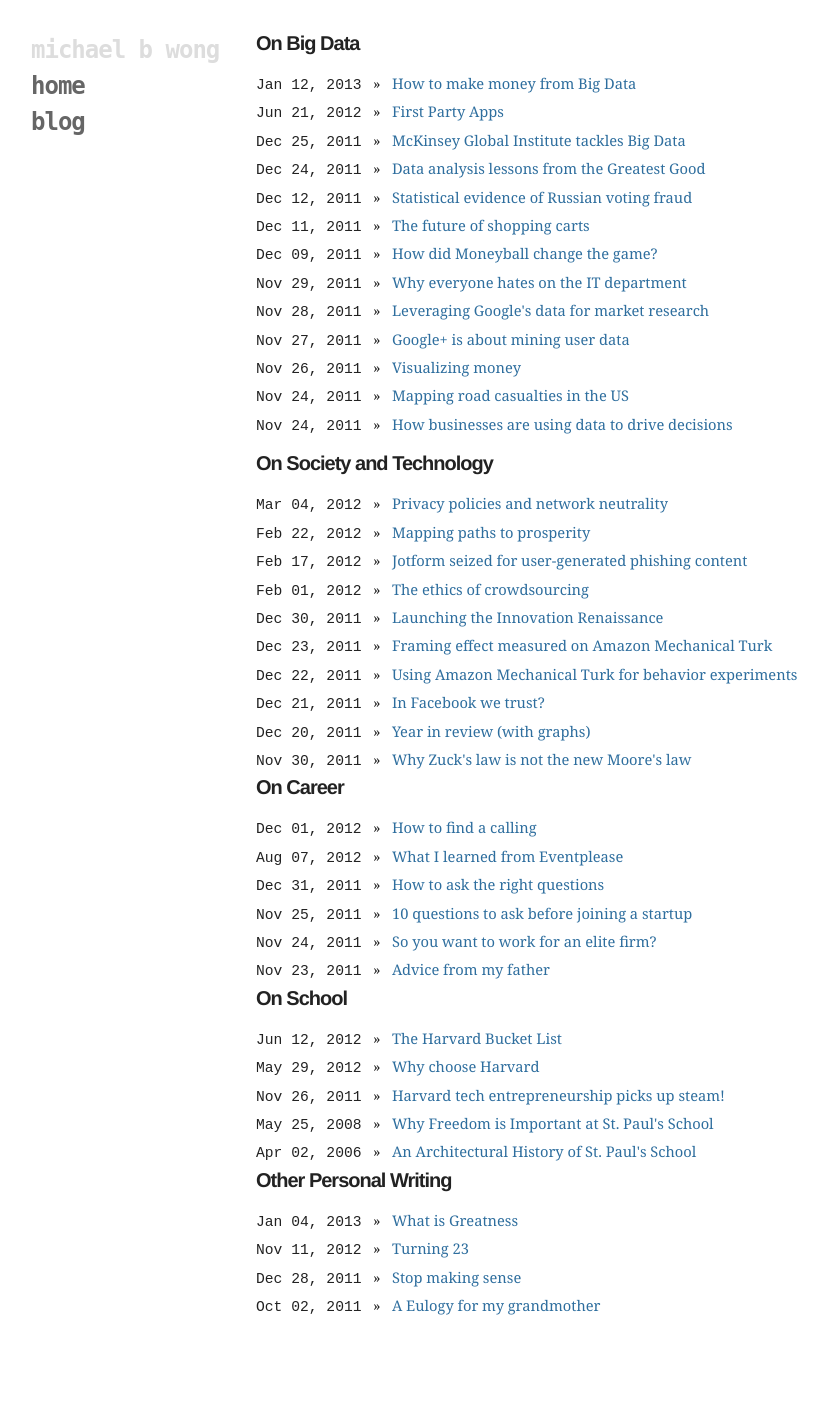
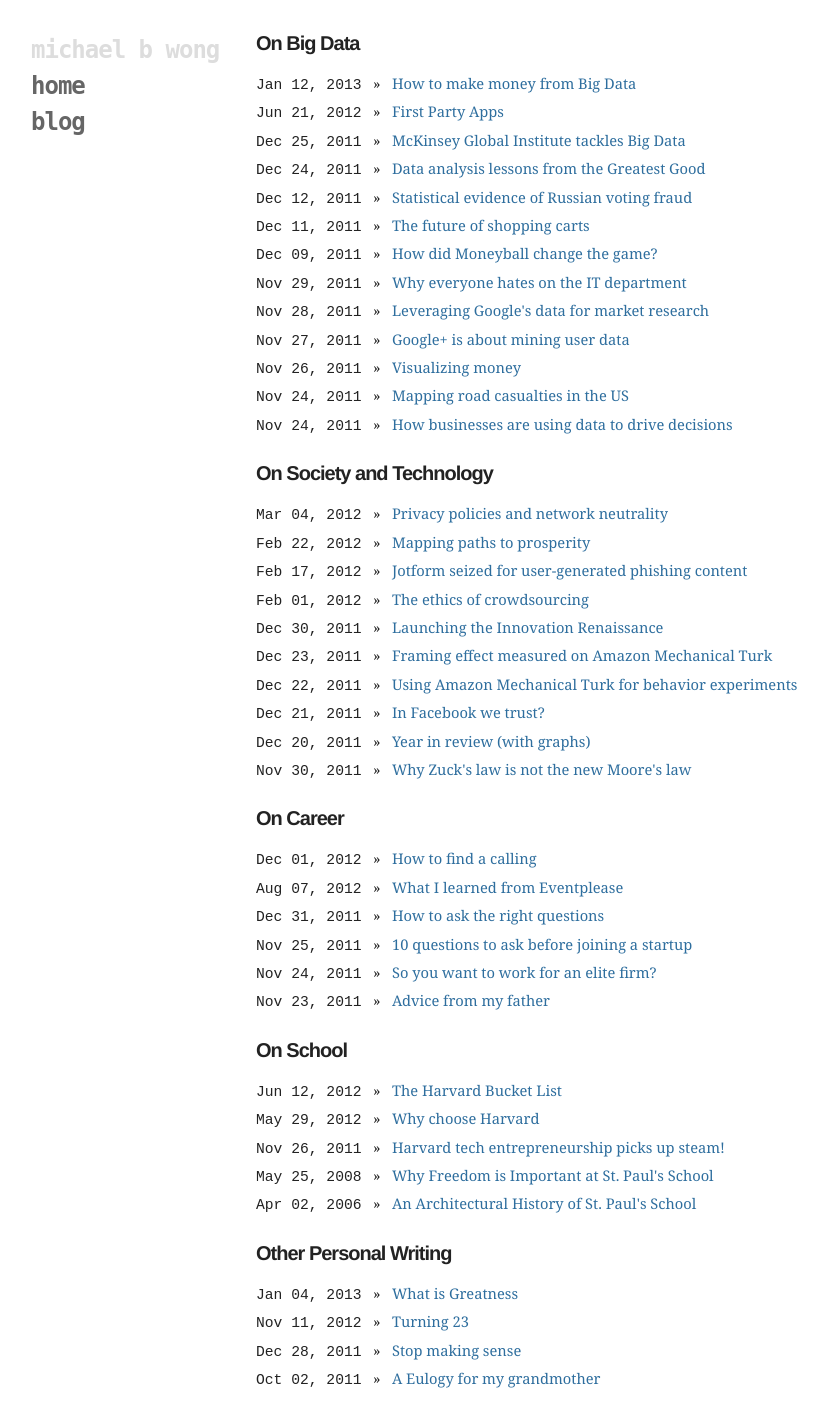
Before and after one commit to mbwong/mbwong.github.com, a Jekyll site: the page built from archive.html, in a window 1280 px wide. Shown: the whole page, without its empty margins (94-922 px from the left). Built offline with Jekyll 4.4.1, drawn with Linux system fonts in a browser that asks for light colours; before the commit the page ends 1338 px from its top, so only the background shows below that.

Commit message:
Update archive.html

```diff
--- a/archive.html
+++ b/archive.html
@@ -14,7 +14,7 @@
   {% endfor %}
   </ul>
 
-  <h2 style="margin-top: 15px">On Society and Technology</h2>
+  <h2 style="margin-top: 25px">On Society and Technology</h2>
   <ul style="list-style: none; padding: 0; margin: 0;">
   {% for post in site.tags.society %}
     <li>
@@ -23,7 +23,7 @@
   {% endfor %}
   </ul>
 
-  <h2>On Career</h2>
+  <h2 style="margin-top: 25px">On Career</h2>
   <ul style="list-style: none; padding: 0; margin: 0;">
   {% for post in site.tags.career %}
     <li>
@@ -32,7 +32,7 @@
   {% endfor %}
   </ul>
 
-   <h2>On School</h2>
+   <h2 style="margin-top: 25px">On School</h2>
   <ul style="list-style: none; padding: 0; margin: 0;">
   {% for post in site.tags.school %}
     <li>
@@ -41,7 +41,7 @@
   {% endfor %}
   </ul>
 
-  <h2>Other Personal Writing</h2>
+  <h2 style="margin-top: 25px">Other Personal Writing</h2>
   <ul style="list-style: none; padding: 0; margin: 0 15px 0 0;">
   {% for post in site.tags.personal %}
     <li>
```
